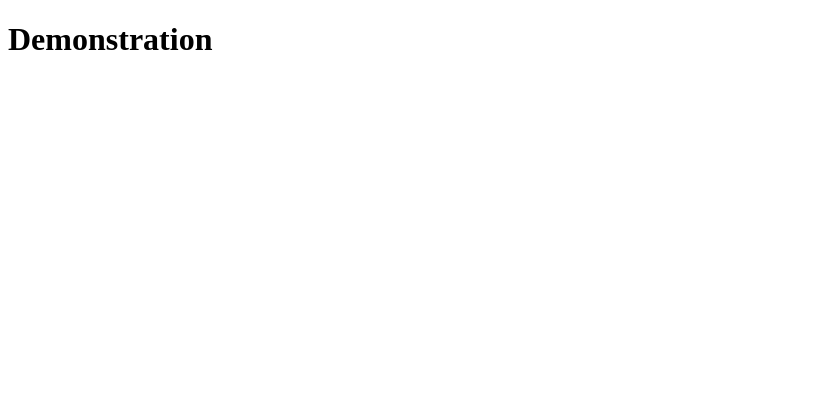
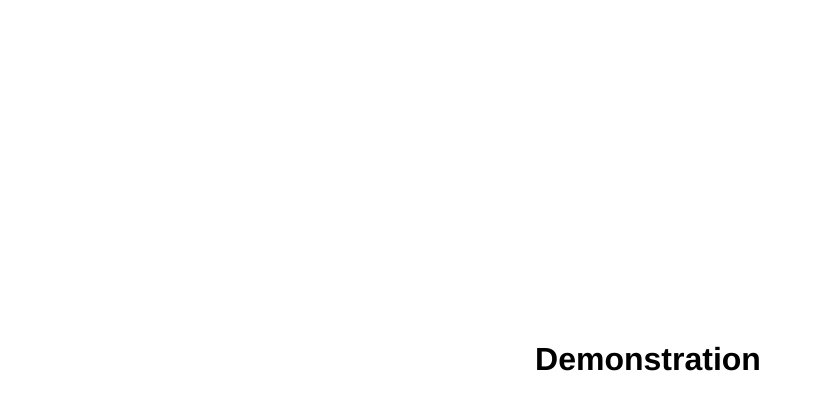
Before and after one commit to rabm-naifos/demonstration-, a plain HTML site: page index.html in a window 1280 px wide. Shown: the whole page, without its empty margins (0-814 px from the left). Drawn offline with Linux system fonts and the light colour scheme.

Commit message:
centrer le texte sur html avec la creation de fichier css

```diff
--- a/index.html
+++ b/index.html
@@ -3,6 +3,7 @@
 <head>
 	<title>sofiane</title>
 	<meta charset="utf-8">
+	<link rel="stylesheet" type="text/css" href="style.css">
 </head>
 <body>
    <h1>Demonstration</h1>
--- /dev/null
+++ b/style.css
@@ -0,0 +1,9 @@
+h1
+{
+	position: absolute;
+	top: 40%;
+	width: 100%;
+	font-family: helvetica;
+	font-size: 100;
+	text-align: center;
+}
```
